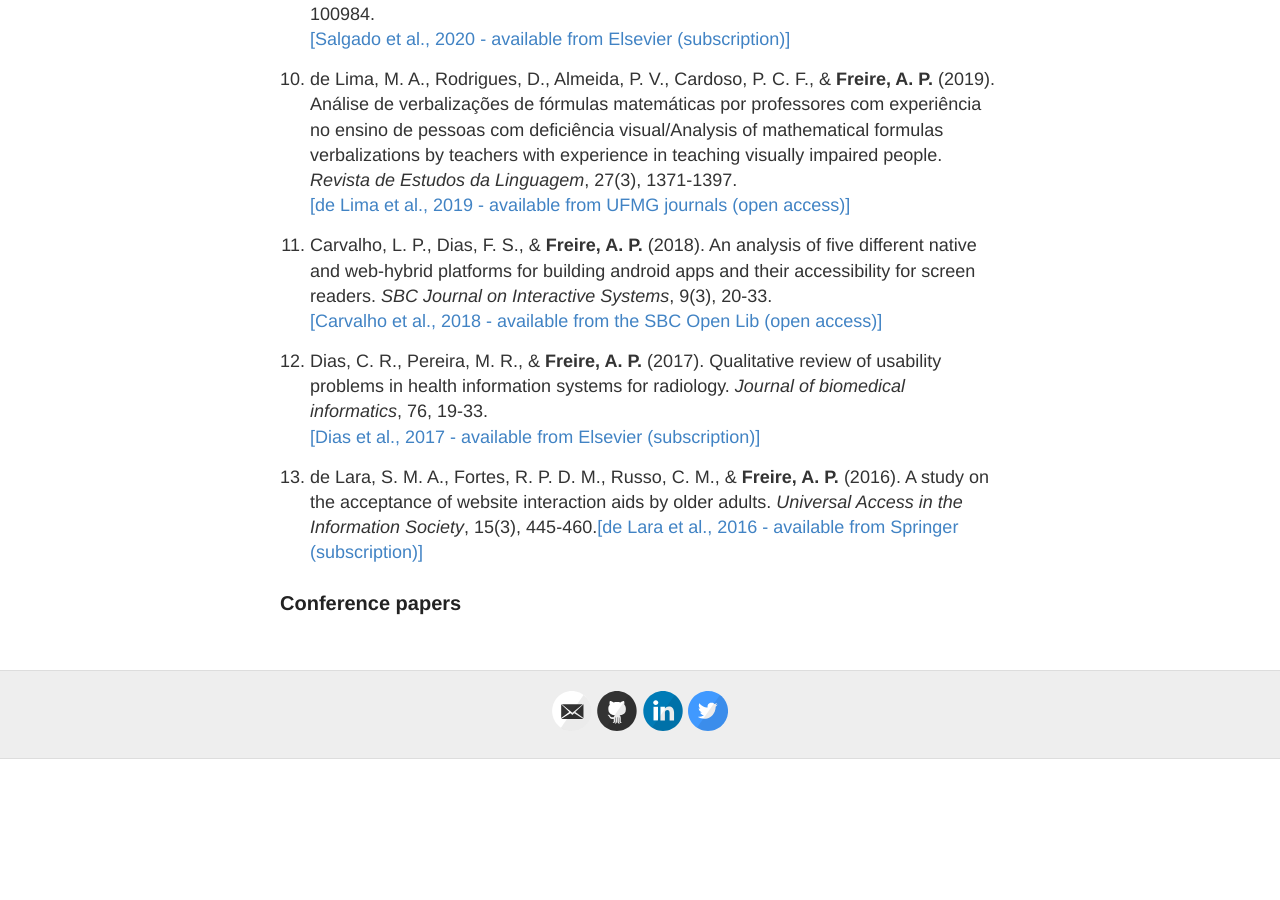
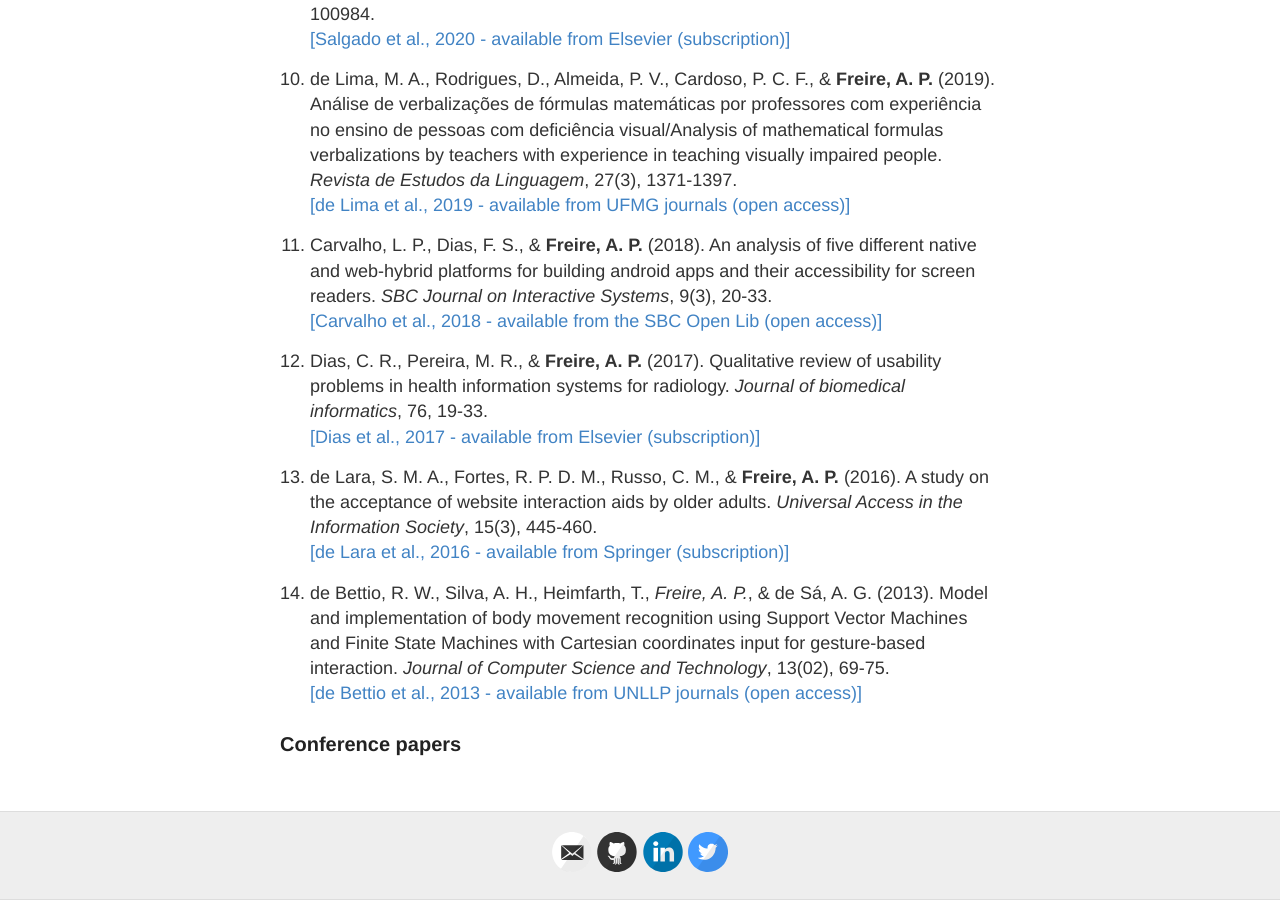
Before and after one commit to apfreire/apfreire.github.io, a Jekyll site: the page built from publications.md, in a window 1280 px wide and 900 px high, scrolled down 1562 px. Built offline with Jekyll 4.4.1, drawn with Linux system fonts in a browser that asks for light colours; before the commit the page ends 2321 px from its top, so only the background shows below that.

Commit message:
Update publications.md

```diff
--- a/publications.md
+++ b/publications.md
@@ -36,6 +36,9 @@ also available on this page.  Please let me know if you need any adapted copy of
 
 12. Dias, C. R., Pereira, M. R., & **Freire, A. P.** (2017). Qualitative review of usability problems in health information systems for radiology. *Journal of biomedical informatics*, 76, 19-33.<br/>[[Dias et al., 2017 - available from Elsevier (subscription)]](https://doi.org/10.1016/j.jbi.2017.10.004)
 
-13. de Lara, S. M. A., Fortes, R. P. D. M., Russo, C. M., & **Freire, A. P.** (2016). A study on the acceptance of website interaction aids by older adults. *Universal Access in the Information Society*, 15(3), 445-460.[[de Lara et al., 2016 - available from Springer (subscription)]](https://link.springer.com/article/10.1007/s10209-015-0419-y)
+13. de Lara, S. M. A., Fortes, R. P. D. M., Russo, C. M., & **Freire, A. P.** (2016). A study on the acceptance of website interaction aids by older adults. *Universal Access in the Information Society*, 15(3), 445-460.<br/>[[de Lara et al., 2016 - available from Springer (subscription)]](https://link.springer.com/article/10.1007/s10209-015-0419-y)
+
+14. de Bettio, R. W., Silva, A. H., Heimfarth, T., *Freire, A. P.*, & de Sá, A. G. (2013). Model and implementation of body movement recognition using Support Vector Machines and Finite State Machines with Cartesian coordinates input for gesture-based interaction. *Journal of Computer Science and Technology*, 13(02), 69-75.<br/>[[de Bettio et al., 2013 - available from UNLLP journals (open access)]](http://journal.info.unlp.edu.ar/JCST/article/view/617)
+
 
 ### Conference papers
```
